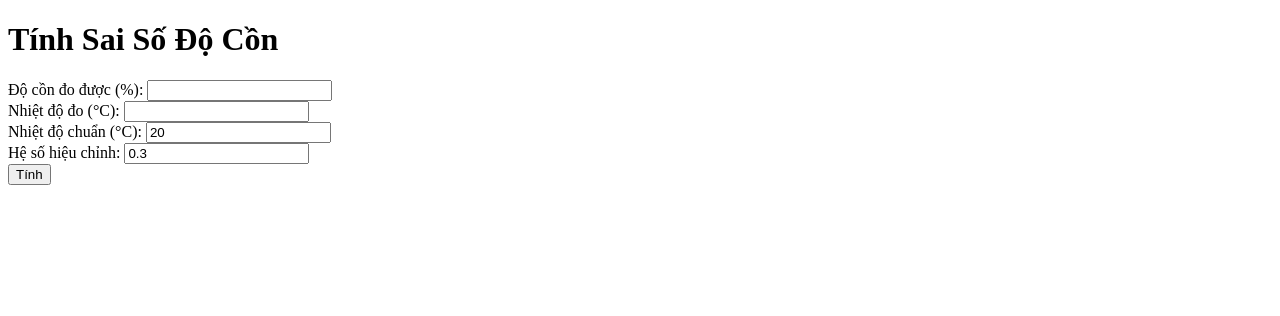
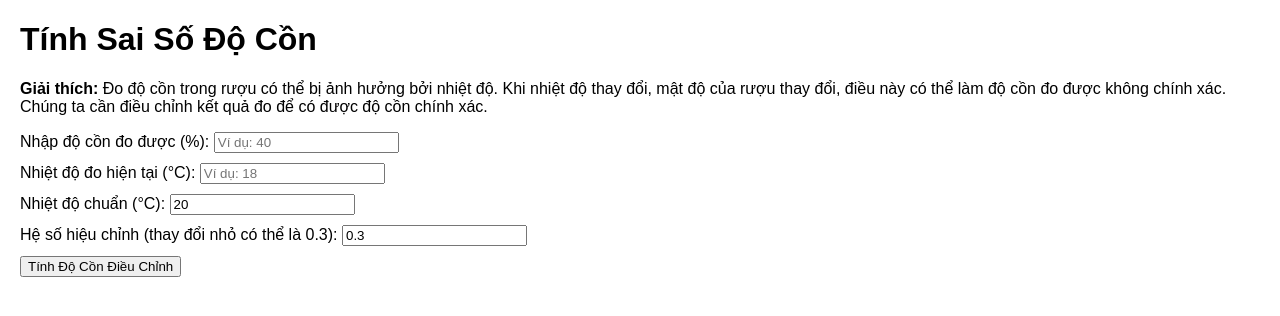
Before and after one commit to trungnguien/spirits-producing, a plain HTML site: page index.html in a window 1280 px wide. Drawn offline with Linux system fonts and the light colour scheme.

Commit message:
Update index.html

```diff
--- a/index.html
+++ b/index.html
@@ -4,6 +4,11 @@
     <meta charset="UTF-8">
     <meta name="viewport" content="width=device-width, initial-scale=1.0">
     <title>Tính Sai Số Độ Cồn</title>
+    <style>
+        body { font-family: Arial, sans-serif; margin: 20px; }
+        label, p { margin-top: 10px; }
+        input { margin-bottom: 10px; }
+    </style>
     <script>
         function calculateAlcoholAdjustment() {
             // Lấy giá trị từ các trường nhập
@@ -25,19 +30,21 @@
 </head>
 <body>
     <h1>Tính Sai Số Độ Cồn</h1>
-    <label for="alcoholContent">Độ cồn đo được (%):</label>
-    <input type="number" id="alcoholContent" step="0.01" required><br>
+    <p><strong>Giải thích:</strong> Đo độ cồn trong rượu có thể bị ảnh hưởng bởi nhiệt độ. Khi nhiệt độ thay đổi, mật độ của rượu thay đổi, điều này có thể làm độ cồn đo được không chính xác. Chúng ta cần điều chỉnh kết quả đo để có được độ cồn chính xác.</p>
 
-    <label for="temperatureMeasured">Nhiệt độ đo (°C):</label>
-    <input type="number" id="temperatureMeasured" step="0.1" required><br>
+    <label for="alcoholContent">Nhập độ cồn đo được (%):</label>
+    <input type="number" id="alcoholContent" step="0.01" placeholder="Ví dụ: 40" required><br>
+
+    <label for="temperatureMeasured">Nhiệt độ đo hiện tại (°C):</label>
+    <input type="number" id="temperatureMeasured" step="0.1" placeholder="Ví dụ: 18" required><br>
 
     <label for="temperatureStandard">Nhiệt độ chuẩn (°C):</label>
-    <input type="number" id="temperatureStandard" step="0.1" value="20" required><br>
+    <input type="number" id="temperatureStandard" step="0.1" value="20" placeholder="Thường là 20°C" required><br>
 
-    <label for="correctionFactor">Hệ số hiệu chỉnh:</label>
-    <input type="number" id="correctionFactor" step="0.01" value="0.3" required><br>
+    <label for="correctionFactor">Hệ số hiệu chỉnh (thay đổi nhỏ có thể là 0.3):</label>
+    <input type="number" id="correctionFactor" step="0.01" value="0.3" placeholder="Ví dụ: 0.3" required><br>
 
-    <button onclick="calculateAlcoholAdjustment()">Tính</button>
+    <button onclick="calculateAlcoholAdjustment()">Tính Độ Cồn Điều Chỉnh</button>
 
     <p id="result"></p>
 </body>
```
